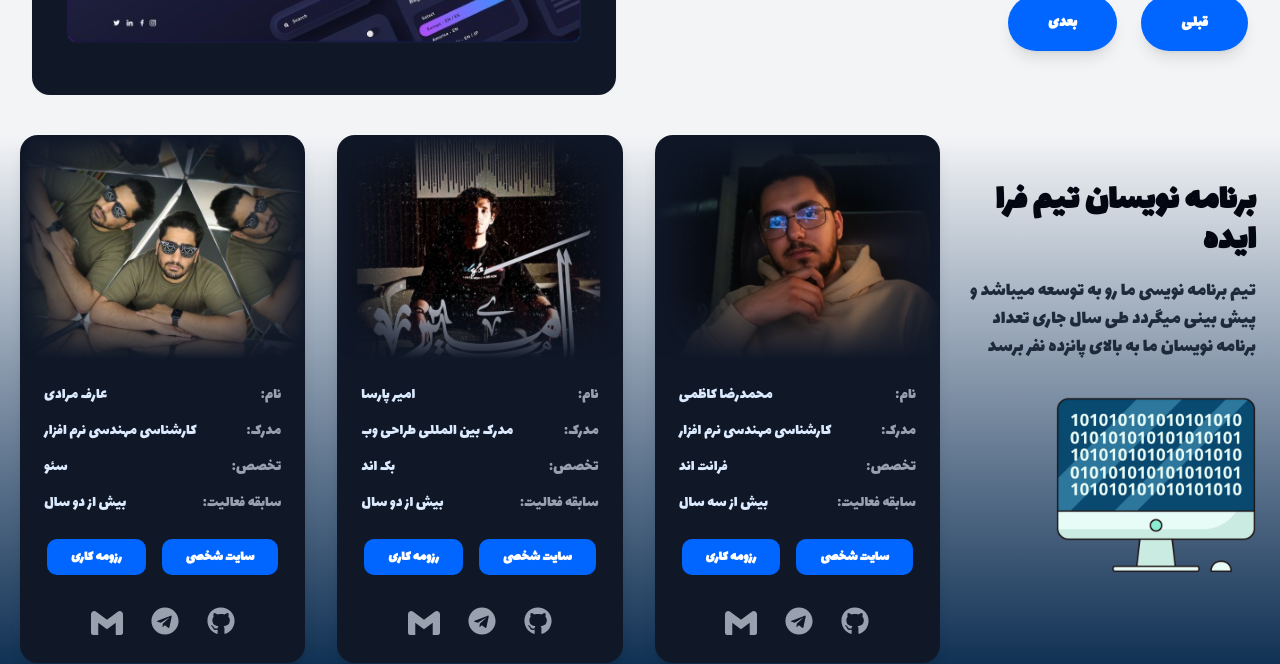
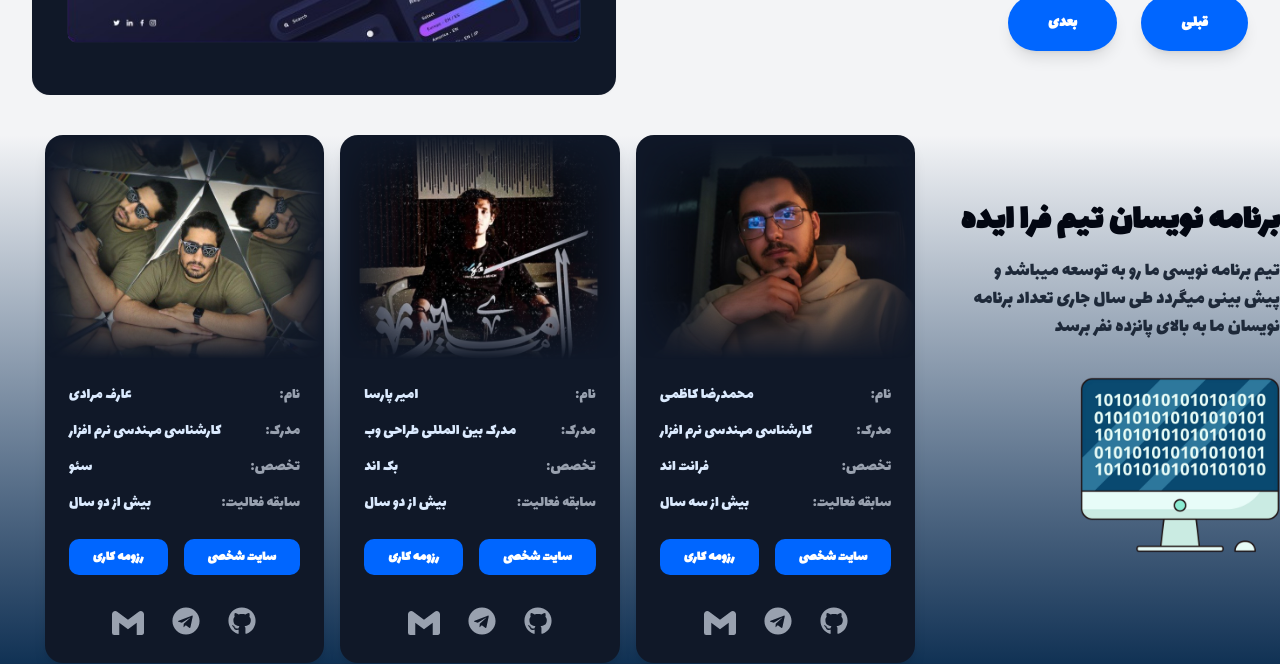
Before and after one commit to mmdrezakz/faraede, a Next.js app: page / in a window 1280 px wide. Shown: the part 2620-3284 px from the top of the page. Built offline with nearby package versions, Linux system fonts and the light colour scheme; a web font is replaced by a local one.

Commit message:
edit container max-w-7xl in Home page

```diff
--- a/app/components/Programmers.jsx
+++ b/app/components/Programmers.jsx
@@ -50,9 +50,12 @@ const programmers = [
 
 export default function Programmers() {
   return (
-    <section className="justify-items-center items-center grid grid-cols-1 xl:grid-cols-4 bg-linear-to-b from-gray-100 to-[#002549] pb-10">
+    <section className="flex justify-center items-center bg-linear-to-b from-gray-100 to-[#002549] w-full">
+      <div className='justify-items-center items-center grid grid-cols-1 xl:grid-cols-4 pb-10 max-w-7xl'>
+
+
       {/* بخش تیتر و لوگو - در موبایل و تبلت بالا، در xl سمت راست */}
-      <div className="right mb-8 lg:pr-6 text-center xl:text-right">
+      <div className="right mb-8 text-center xl:text-right">
         <h2 className="mb-4 font-bold text-4xl">برنامه نویسان تیم فرا ایده</h2>
         <p className="mx-auto xl:mx-0 max-w-96 text-gray-800 text-xl">
           تیم برنامه نویسی ما رو به توسعه میباشد و پیش بینی میگردد طی سال جاری تعداد برنامه نویسان ما به بالای پانزده نفر برسد
@@ -69,8 +72,8 @@ export default function Programmers() {
       </div>
 
       {/* بخش کارت‌ها - col-span-3 فقط در xl فعال می‌شه */}
-      <div className="left xl:col-span-3 w-full">
-        <main className="gap-8 grid grid-cols-1 md:grid-cols-3 mx-auto px-5">
+      <div className="left col-span-3">
+        <main className="gap-4 grid grid-cols-1 md:grid-cols-3 mx-auto">
           {programmers.map((person, index) => (
             <div
             key={index}
@@ -164,6 +167,8 @@ export default function Programmers() {
           ))}
         </main>
       </div>
+      </div>
+
     </section>
   );
 }
```
Lines whose indentation alone changed are shown as unchanged.
